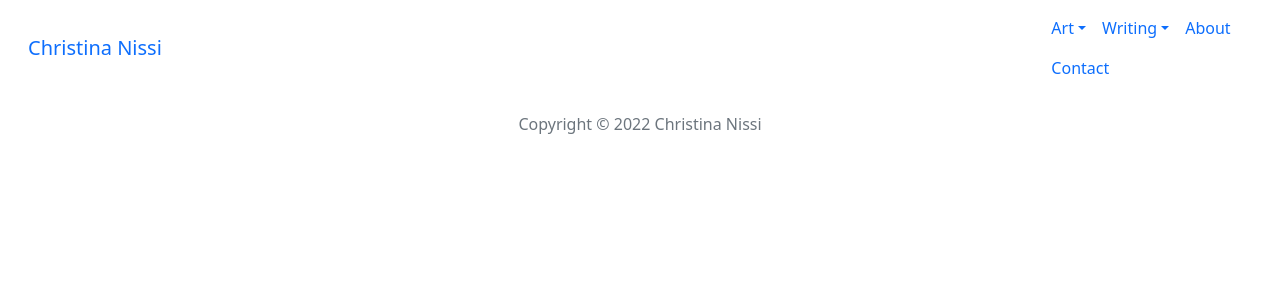
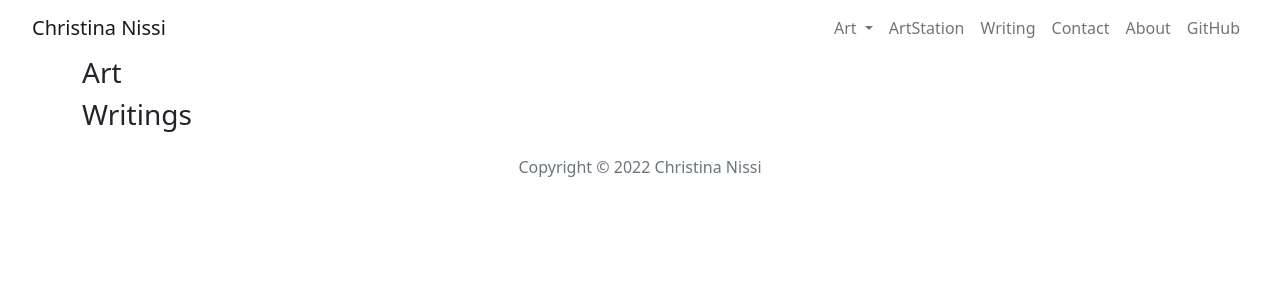
Before and after one commit to miikanissi/christinanissi.com, a Django app: page / in a window 1280 px wide. Shown: the top 300 px of the page. Run offline with Django 4.2, Linux system fonts and the light colour scheme; data that the repository does not hold is empty.

Commit message:
Create bootstrap nav bar and writing list
Created a working version of a responsive navbar menu with bootstrap.
Began on creating a writing list to show a list of writings in index.

```diff
--- a/main/views.py
+++ b/main/views.py
@@ -9,7 +9,8 @@ from .models import Writing
 
 def index(request):
     arts = Art.objects.filter(status=1).order_by("-created_on")[:6]
-    return render(request, "index.html", {"arts": arts})
+    writings = Writing.objects.filter(status=1).order_by("-created_on")[:6]
+    return render(request, "index.html", {"arts": arts, "writings": writings})
 
 
 def about(request):
--- a/static/css/main.css
+++ b/static/css/main.css
@@ -10,11 +10,30 @@ body {
     font-size: 18px;
     font-size: 1.8rem;
     line-height: 1.5;
-    margin: 0 auto;
+    margin: 0;
     width: 100%;
-    padding: 0 16px;
     font-family: -apple-system, BlinkMacSystemFont, "Segoe UI", Helvetica, Arial,
         sans-serif, "Apple Color Emoji", "Segoe UI Emoji", "Segoe UI Symbol";
+}
+#wrapwrap {
+    margin: 0 auto;
+}
+@media (min-width: 992px) {
+    #wrapwrap {
+        max-width: 1060px;
+    }
+}
+
+@media (min-width: 1200px) {
+    #wrapwrap {
+        max-width: 1240px;
+    }
+}
+
+@media (min-width: 1400px) {
+    #wrapwrap {
+        max-width: 1520px;
+    }
 }
 /* ART IMAGE RULES START */
 .content {
--- a/templates/art_list.html
+++ b/templates/art_list.html
@@ -1,4 +1,9 @@
-<div class="container text-center">
+<div class="container">
+    <div class="row">
+        <div class="col">
+            <h3>Art</h3>
+        </div>
+    </div>
     <div class="row">
         {% for art in arts %}
         <div class="col-12 col-md-6 col-lg-4 py-2 px-2">
--- a/templates/base.html
+++ b/templates/base.html
@@ -17,19 +17,28 @@
     <body>
         <div id="wrapwrap">
             <header id="top">
-                <nav class="navbar navbar-expand-lg">
-                    <div id="top_menu_container"
-                         class="container justify-content-start justify-content-lg-between">
+                <nav class="navbar navbar-expand-lg navbar-light">
+                    <div class="container-fluid">
                         <a href="/" class="navbar-brand">Christina Nissi</a>
-                    </div>
-                    <div id="top_menu_collapse"
-                         class="collapse navbar-collapse order-last order-lg-0">
-                        <ul id="top_menu" class="nav navbar-nav ml-auto">
+                        <button class="navbar-toggler"
+                                type="button"
+                                data-bs-toggle="collapse"
+                                data-bs-target="#top_menu_bar"
+                                aria-controls="top_menu_bar"
+                                aria-expanded="false"
+                                aria-label="Toggle navigation">
+                            <span class="navbar-toggler-icon"></span>
+                        </button>
+                        <div id="top_menu_bar" class="collapse navbar-collapse">
+                            <ul class="navbar-nav ms-auto mb-2 mb-lg-0">
                                 <li class="nav-item dropdown">
                                     <a data-bs-toggle="dropdown"
                                        class="nav-link dropdown-toggle"
-                                   href="{% url 'art_list' %}">Art</a>
-                                <ul class="dropdown-menu">
+                                       id="navbarDropdown"
+                                       role="button"
+                                       aria-expanded="false"
+                                       href="{% url 'art_list' %}">Art <span class="caret"></span></a>
+                                    <ul class="dropdown-menu" aria-labelledby="navbarDropdown">
                                         <li>
                                             <a href="{% url 'art_tag' 'concept' %}" class="dropdown-item">Concept Art</a>
                                         </li>
@@ -41,23 +50,25 @@
                                         </li>
                                     </ul>
                                 </li>
-                            <li class="nav-item dropdown">
-                                <a data-bs-toggle="dropdown"
-                                   class="nav-link dropdown-toggle"
-                                   href="{% url 'writing_list' %}">Writing</a>
-                                <ul class="dropdown-menu">
-                                    <li>
-                                        <a href="{% url 'writing_tag' 'comic' %}" class="dropdown-item">Comic</a>
+                                <li class="nav-item">
+                                    <a class="nav-link"
+                                       href="https://www.artstation.com/caterry"
+                                       target="_blank">ArtStation</a>
                                 </li>
-                                </ul>
+                                <li class="nav-item">
+                                    <a class="nav-link" href="{% url 'writing_list' %}">Writing</a>
+                                </li>
+                                <li class="nav-item">
+                                    <a class="nav-link" href="{% url 'contact' %}">Contact</a>
                                 </li>
                                 <li class="nav-item">
                                     <a class="nav-link" href="{% url 'about' %}">About</a>
                                 </li>
                                 <li class="nav-item">
-                                <a class="nav-link" href="{% url 'contact' %}">Contact</a>
+                                    <a class="nav-link" href="https://github.com/cmn97" target="_blank">GitHub</a>
                                 </li>
                             </ul>
+                        </div>
                     </div>
                 </nav>
             </header>
--- a/templates/index.html
+++ b/templates/index.html
@@ -5,4 +5,5 @@
 {% endblock %}
 {% block content %}
     {% include "art_list.html" with arts=arts %}
+    {% include "writing_list.html" with writing=writing %}
 {% endblock %}
--- /dev/null
+++ b/templates/writing_list.html
@@ -0,0 +1,20 @@
+<div class="container">
+    <div class="row">
+        <div class="col">
+            <h3>Writings</h3>
+        </div>
+    </div>
+    <div class="row">
+        {% for writing in writings %}
+        <div class="col-12 col-md-6 col-lg-4 py-2 px-2">
+            <div class="card writing-grid">
+                <div class="card-body writing-info">
+                    <h5 class="card-title">{{ writing.title }}</h5>
+                    <p class="card-text">{{ writing.teaser }}</p>
+                    <a href="{% url 'writing_detail' writing.slug %}">Read More</a>
+                </div>
+            </div>
+        </div>
+        {% endfor %}
+    </div>
+</div>
```
Also changed, not shown: main/models.py (+7 -6 lines), main/migrations/0005_writing_teaser_alter_art_slug_alter_art_title_and_more.py (added). Lines whose indentation alone changed are shown as unchanged.
